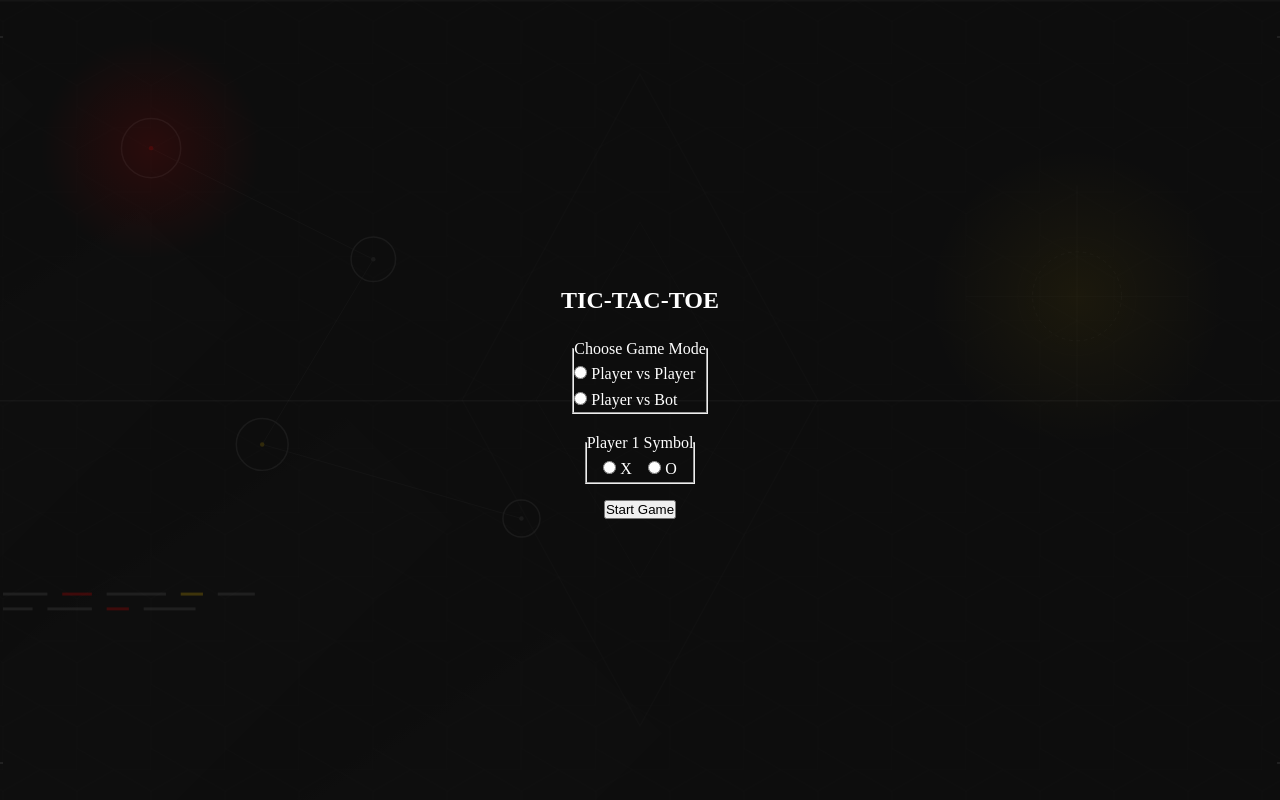
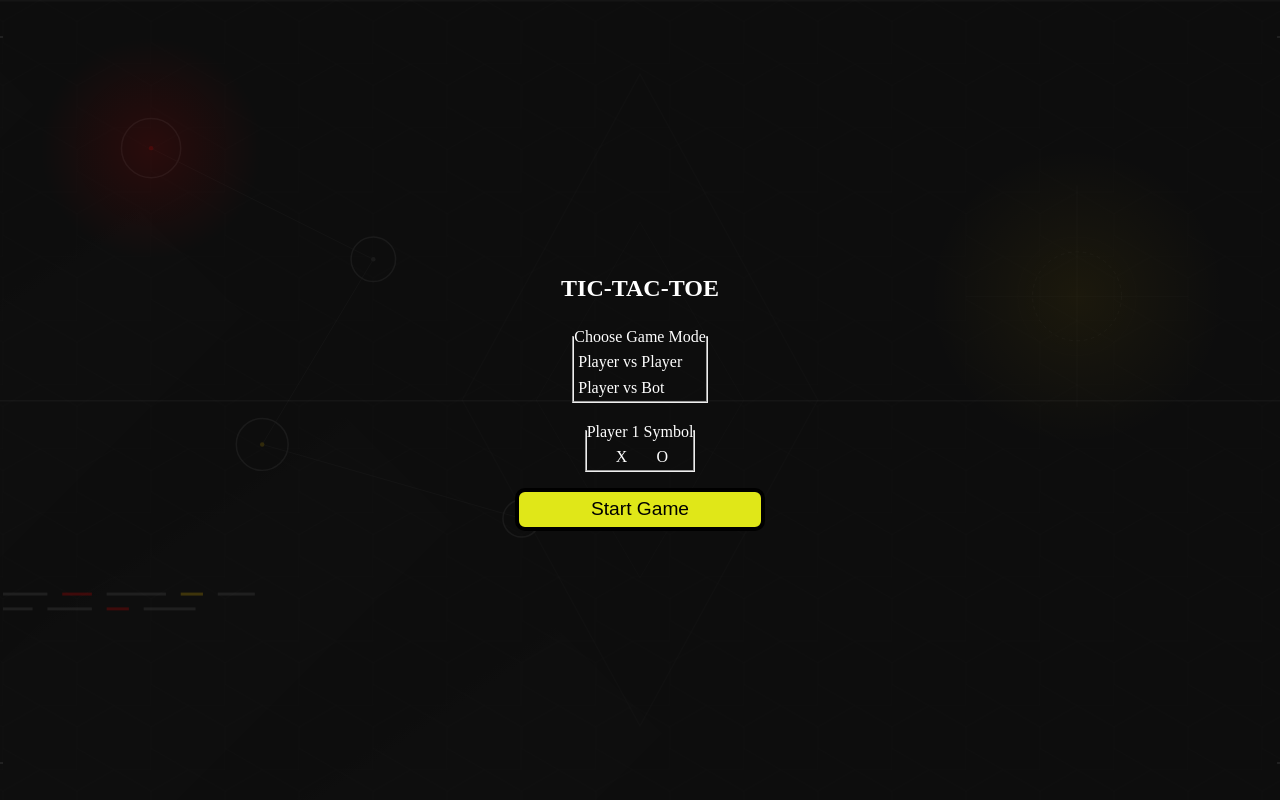
Before and after one commit to Long-Hold/odin-tic-tac-toe, a plain HTML site: page index.html in a window 1280 px wide. Drawn offline with Linux system fonts and the light colour scheme.

Commit message:
feat: Add universal button styling

```diff
--- a/styles.css
+++ b/styles.css
@@ -5,13 +5,33 @@
     padding: 0;
     margin: 0;
     box-sizing: border-box;
-    /* appearance: none; */
+    appearance: none;
 }
 
 :root {
     font-size: max(16px, 1rem);
     line-height: 1.6;
     color: white;
+}
+
+button {
+    color: black;
+    background-color: rgb(224, 231, 24);
+
+    padding: 0.4rem 1rem;
+
+    width: 250px;
+
+    font-size: 1.2rem;
+
+    border-radius: 10px;
+    border: 4px solid black;
+}
+
+button:hover {
+    background-color: rgb(247, 255, 10);
+    border: 2px solid rgb(92, 93, 93);
+    transform: scale(1.1);
 }
 
 html {
@@ -63,6 +83,9 @@ form fieldset:nth-child(2) {
 }
 /* ---- End of positioning styling ---- */
 
+/* ---- Form styling ---- */
+/* ---- End of form styling ---- */
+
 /* ---- gamegrid Visual styling ---- */
 .gamegrid div {
     border: 2px solid white;
```
